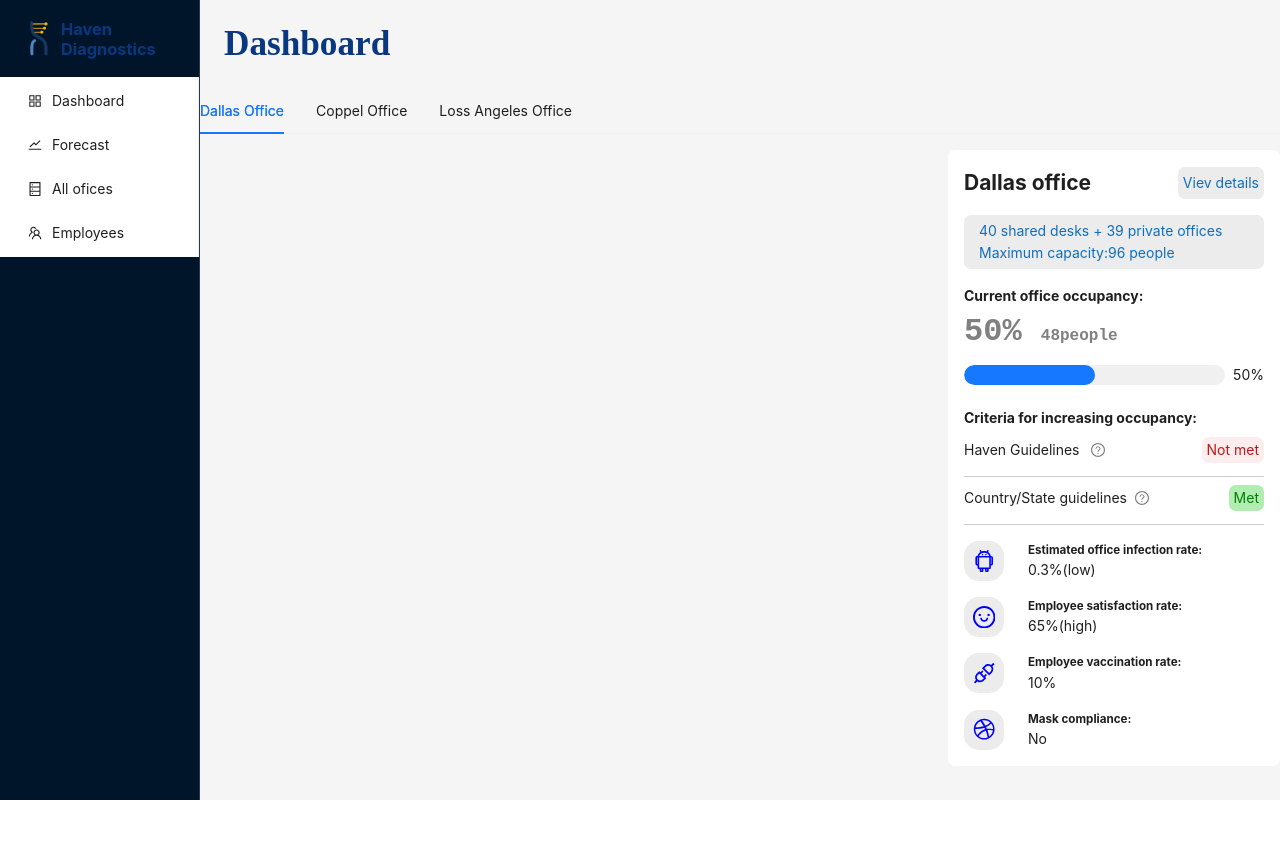
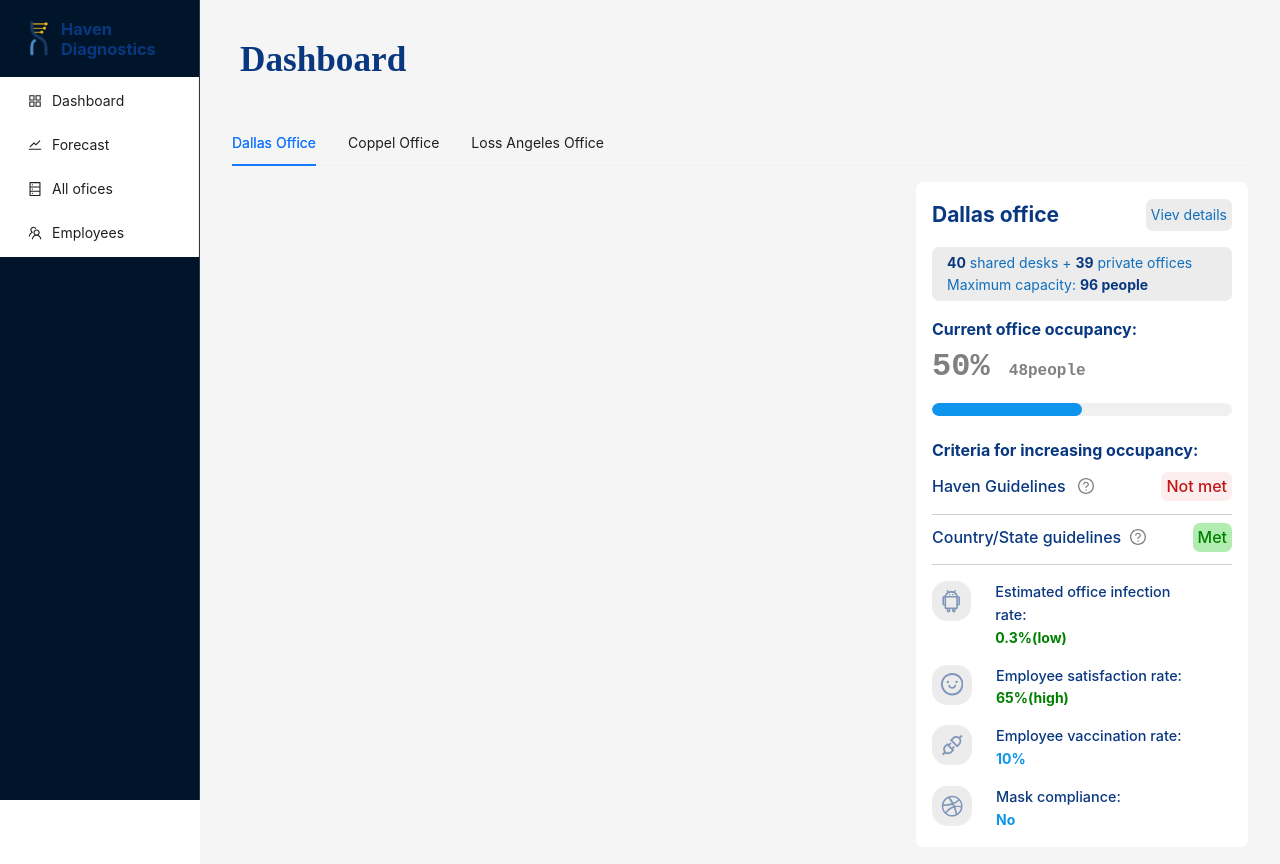
Before and after one commit to RoyalMahammadli/Dashboard, a React (Vite) app: page / in a window 1280 px wide. Shown: the top 864 px of the page. Before the commit the page ends 800 px from the top, so only its background shows below. Built offline with nearby package versions, Linux system fonts and the light colour scheme.

Commit message:
right side done

```diff
--- a/src/Components/UI/ProgresScale.jsx
+++ b/src/Components/UI/ProgresScale.jsx
@@ -5,7 +5,8 @@ function ProgresScale() {
 
     return (
         <>
-            <Space direction="vertical">
+            <Space direction="vertical"
+            >
                 <p style={{
                     fontSize: '2rem',
                     color: 'gray',
@@ -14,7 +15,7 @@ function ProgresScale() {
                 }} >50% <span style={{
                     fontSize: '1rem'
                 }}>48people</span></p>
-                <Progress percent={50} size={[300, 20]} />
+                <Progress strokeColor={{from:'  rgb(14, 148, 236)',to:'  rgb(14, 148, 236)'}} percent={50} showInfo={false} size={[300, 13]}  />
             </Space>
 
         </>
--- a/src/Components/UI/TabContent.css
+++ b/src/Components/UI/TabContent.css
@@ -7,6 +7,14 @@
   padding: 1rem;
   border-radius: 7px;
 }
+.right h2{
+  color:  rgb(9, 56, 128);
+}
+.occupancy h4,.increas_occupancy{
+  color:  rgb(9, 56, 128);
+  font-size: 1rem;
+}
+
 .V-details,
 .numb-Details {
   background-color: rgb(236, 236, 236);
@@ -18,8 +26,15 @@
 .numb-Details {
   padding: 5px 15px;
 }
+.numb-Details span{
+  color: rgb(9, 56, 128) ;
+  font-weight: bolder;
+}
 h4 {
   margin-top: 1rem;
+}
+.increas_occupancy p{
+  font-weight: 500;
 }
 .guide1,
 .guide2 {
@@ -30,12 +45,19 @@ h4 {
   padding-bottom: .8rem;
   border-bottom: 1px solid rgba(128, 128, 128, 0.384);
 }
+
 .not-met {
   background-color: rgb(252, 238, 238);
   padding: 2px 5px;
   text-align: center;
   border-radius: 7px;
   color: rgba(189, 9, 9, 0.945);
+  transition: .4s all;
+  cursor: pointer;
+}
+.not-met:hover{
+color: red;
+background-color: whitesmoke;
 }
 .met {
   background-color: rgb(177, 236, 177);
@@ -43,7 +65,13 @@ h4 {
   text-align: center;
   border-radius: 7px;
   color: green;
+  transition: .4s all;
+  cursor: pointer;
 }
+.met:hover{
+  color: green;
+  background-color: whitesmoke;
+  }
 .rates .box {
   display: flex;
   justify-content: center;
@@ -54,9 +82,18 @@ h4 {
   height: 40px;
   cursor: pointer;
 }
+.rates .box:hover .icon{
+  color: rgb(9, 57, 128) ;
+}
 .rates .text{
   margin-left: 1.5rem;
 }
+.rates .text h5{
+  color: rgb(9, 56, 128);
+  font-size: .9rem;
+  font-weight: 500;
+}
+
 .infection,
 .satisfaction,
 .vaccination,
@@ -65,3 +102,9 @@ h4 {
   margin-top: 1rem;
   width: 270px;
 }
+.icon{
+  color: rgba(9, 57, 128, 0.479);
+  font-size: 1.4rem;
+  transition: .4s all;
+
+}
--- a/src/Components/UI/TabContent.jsx
+++ b/src/Components/UI/TabContent.jsx
@@ -5,15 +5,21 @@ import { QuestionCircleOutlined, SmileOutlined, AndroidOutlined, ApiOutlined, Dr
 function TabContent() {
     return (
         <div className='mainTab'>
-            <div className="left"></div>
+
+            {/* lEFT SIDE      */}
+            <div className="left">
+
+            </div>
+
+            {/* RIGHT SIDE */}
             <div className="right">
                 <div style={{ display: 'flex', justifyContent: "space-between", alignItems: "center", marginBottom: '1rem' }}>
                     <h2>Dallas office</h2>
                     <div className='V-details'><p>Viev details</p></div>
                 </div>
                 <div className='numb-Details'>
-                    <p>40 shared desks + 39 private offices</p>
-                    <p> Maximum capacity:96 people</p>
+                    <p><span>40</span> shared desks + <span>39</span> private offices</p>
+                    <p> Maximum capacity: <span>96 people</span> </p>
                 </div>
                 <div className="occupancy">
                     <h4>Current office occupancy:</h4>
@@ -39,31 +45,31 @@ function TabContent() {
                 </div>
                 <div className="rates">
                     <div className="infection">
-                        <div className="box"><AndroidOutlined style={{ fontSize: '1.4rem', color: 'blue' }} /></div>
+                        <div className="box"><AndroidOutlined className='icon' /></div>
                         <div className="text">
                             <h5>Estimated office infection rate:</h5>
-                            <p>0.3%(low)</p>
+                            <p style={{ color: 'green', fontWeight: '700' }}>0.3%(low)</p>
                         </div>
                     </div>
                     <div className="satisfaction">
-                        <div className="box"><SmileOutlined style={{ fontSize: '1.4rem', color: 'blue' }} /></div>
+                        <div className="box"><SmileOutlined className='icon' /></div>
                         <div className="text">
-                        <h5>Employee satisfaction rate:</h5>
-                            <p>65%(high)</p>
+                            <h5>Employee satisfaction rate:</h5>
+                            <p style={{ color: 'green', fontWeight: '700' }}>65%(high)</p>
                         </div>
                     </div>
                     <div className="vaccination">
-                        <div className="box"><ApiOutlined style={{ fontSize: '1.4rem', color: 'blue' }} /></div>
+                        <div className="box"><ApiOutlined className='icon' /></div>
                         <div className="text">
-                        <h5>Employee vaccination rate:</h5>
-                            <p>10%</p>
+                            <h5>Employee vaccination rate:</h5>
+                            <p style={{ color: ' rgb(14, 148, 236)', fontWeight: '700' }}>10%</p>
                         </div>
                     </div>
                     <div className="compliance">
-                        <div className="box"><DribbbleOutlined style={{ fontSize: '1.4rem', color: 'blue' }} /></div>
+                        <div className="box"><DribbbleOutlined className='icon' /></div>
                         <div className="text">
-                        <h5>Mask compliance:</h5>
-                            <p>No</p>
+                            <h5>Mask compliance:</h5>
+                            <p style={{ color: ' rgb(14, 148, 236)', fontWeight: '700' }}>No</p>
                         </div>
                     </div>
                 </div>
--- a/src/assets/index.css
+++ b/src/assets/index.css
@@ -9,4 +9,5 @@
 main {
   background-color: whitesmoke;
   width: 100%;
+  padding: 1rem;
 }
```
